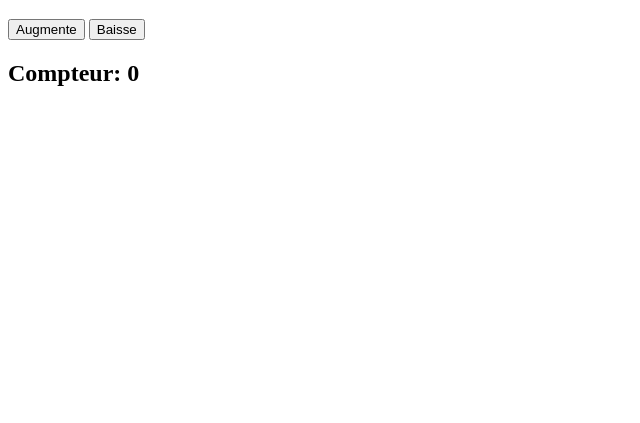
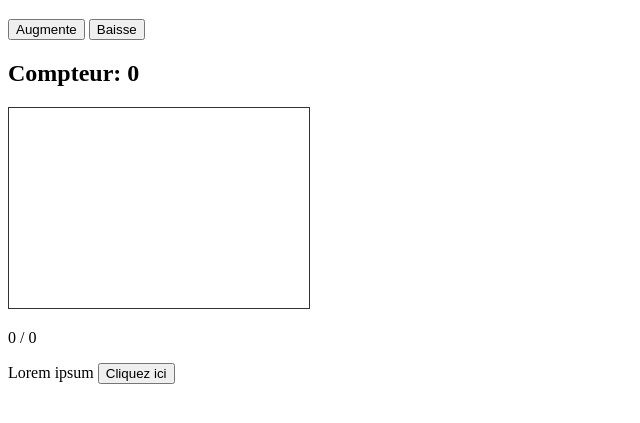
Before and after one commit to Demonda64/Vue, a plain HTML site: page index.html in a window 1280 px wide. Shown: the part 61-484 px from the top of the page, without its empty margins (0-640 px from the left). Drawn offline with nearby package versions, Linux system fonts and the light colour scheme.

Commit message:
Les Keys modifiers

```diff
--- a/index.html
+++ b/index.html
@@ -6,9 +6,15 @@
     <meta http-equiv="X-UA-Compatible" content="IE=edge">
     <meta name="viewport" content="width=device-width, initial-scale=1.0">
     <title>Vue JS Playground</title>
+</head>
 
-
-</head>
+<style>
+    canvas {
+        width: 300px;
+        height: 200px;
+        border: 1px solid #333;
+    }
+</style>
 
 <body>
 
@@ -17,6 +23,14 @@
         <button v-on:click="augmente">Augmente</button>
         <button v-on:click="compteur--">Baisse </button>
         <h2>Compteur: {{ compteur }}</h2>
+        <canvas v-on:mousemove="coords"></canvas>
+        <p>{{ x }} / {{ y }}</p>
+
+        <div v-on:click="foo">
+            <p>Lorem ipsum  <button v-on:click.stop="foo">Cliquez ici</button></p>
+
+        </div>
+
     </div>
 
 
@@ -27,16 +41,27 @@
         new Vue({
             el: '#mon-app',
             data: {
-                compteur : 0
+                compteur : 0,
+                x:0,
+                y:0,
             },
             methods: {
+                foo: function(){
+                    console.log("c'est carré");
+
+                },
                 augmente : function(){
                     this.compteur++;
                 },
                 baisse : function(){
                     this.compteur--;
+                },
+                coords : function(e){
+                    // console.log(e)
+                    this.x = e.offsetX;
+                    this.y = e.offsetY;
                 }
-                }
+            }
         })
 
 
```
